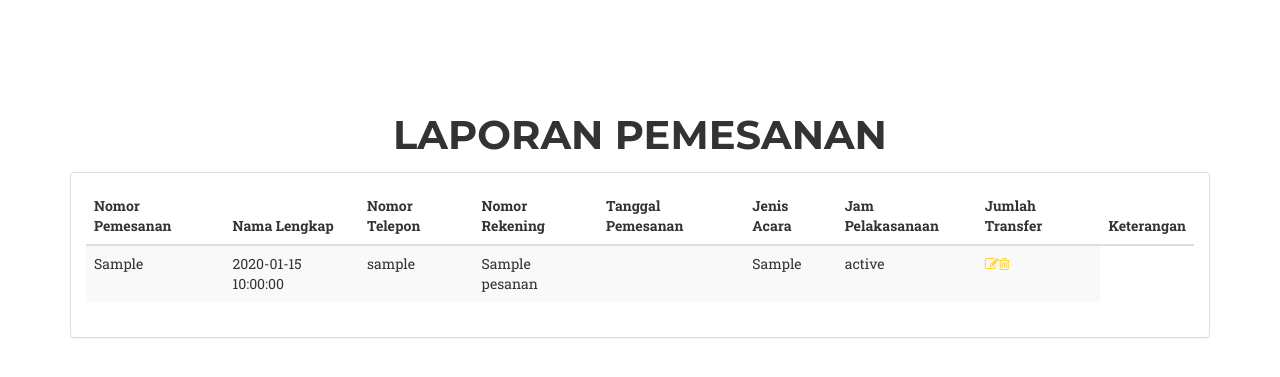
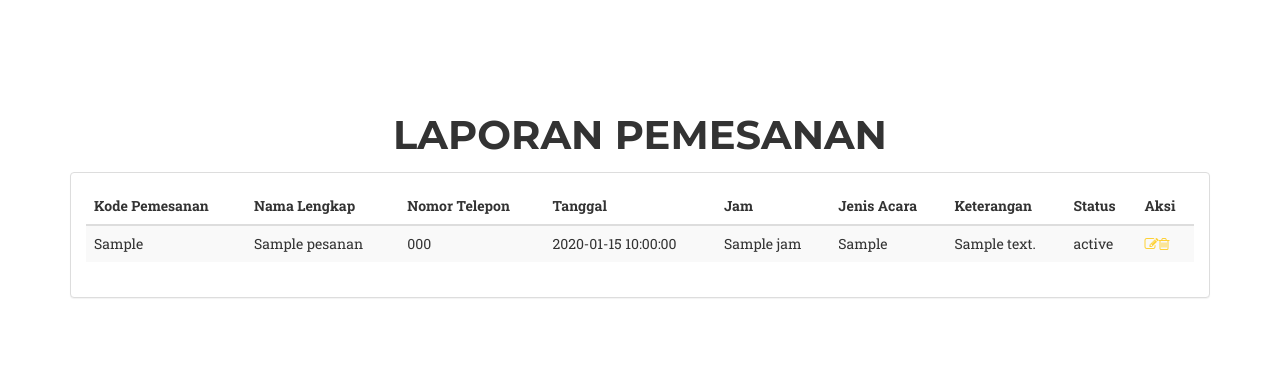
Before and after one commit to salsapr/ProjectWork, a CodeIgniter app: the page made by application/views/admin_view.php in a window 1280 px wide. Shown: the part 171-548 px from the top of the page. Run offline with CodeIgniter, Linux system fonts and the light colour scheme; tables that the repository leaves empty hold one stand-in row (values such as "Sample post"); the template is opened without the code that fills it: most values are stand-ins (such as "Sample title", 1, 10 or a date in 2020); some libraries are stand-ins or nearby versions; some web fonts are replaced.

Commit message:
Form Admin View Finish

```diff
--- a/application/controllers/admin.php
+++ b/application/controllers/admin.php
@@ -37,7 +37,7 @@ class Admin extends CI_Controller {
 	{
 		if($this->session->userdata('logged_in') == TRUE)
 		{
-			$data['main_view'] = 'admin_view';
+			// $data['main_view'] = 'admin_view';
 			$data['pesanan'] = $this->admin_model->get_data_pesanan();
 			$this->load->view('admin_view', $data);
 		}
--- a/application/views/admin_view.php
+++ b/application/views/admin_view.php
@@ -42,7 +42,16 @@
         </div>
       </div>
     </nav>
-
+            <?php
+                $notif = $this->session->flashdata('notif');
+                if(!empty($notif)){
+                    echo '
+                        <div class="alert alert-danger">
+                        '.$notif.'
+                        </div>
+                    ';
+                }
+            ?>
     <section id="admin_view">
       <div class="container">
         <div class="row">
@@ -58,15 +67,15 @@
                                 <table class="table table-striped">
                                     <thead>
                                         <tr>
-                                            <th>Nomor Pemesanan</th>
+                                            <th>Kode Pemesanan</th>
                                             <th>Nama Lengkap</th>
                                             <th>Nomor Telepon</th>
-                                            <th>Nomor Rekening</th>
-                                            <th>Tanggal Pemesanan</th>
+                                            <th>Tanggal</th>
+                                            <th>Jam</th>
                                             <th>Jenis Acara</th>
-                                            <th>Jam Pelakasanaan</th>
-                                            <th>Jumlah Transfer</th>
                                             <th>Keterangan</th>
+                                            <th>Status</th>
+                                            <th>Aksi</th>
                                         </tr>
                                     </thead>
                                     <tbody>
@@ -75,11 +84,12 @@
                                             echo'
                                                 <tr>
                                                     <td>'.$data->KD_BOOKING.'</td>
+                                                    <td>'.$data->NAMA_CUST.'</td>
+                                                    <td>'.$data->TELP.'</td>
                                                     <td>'.$data->TANGGAL.'</td>
-                                                    <td>'.$data->USERNAME.'</td>
-                                                    <td>'.$data->NAMA_KONFIR.'</td>
-                                                    <td>'.$data->NO_REKENING.'</td>
-                                                    <td>'.$data->JML_UANG.'</td>
+                                                    <td>'.$data->JAM.'</td>
+                                                    <td>'.$data->JENIS_ACARA.'</td>
+                                                    <td>'.$data->KETERANGAN.'</td>
                                                     <td>'.$data->STATUS.'</td>
                                                     <td>
                                                         <a href="#" class="fa fa-edit">
```
Also changed, not shown: application/models/admin_model.php (+7 -0 lines).
